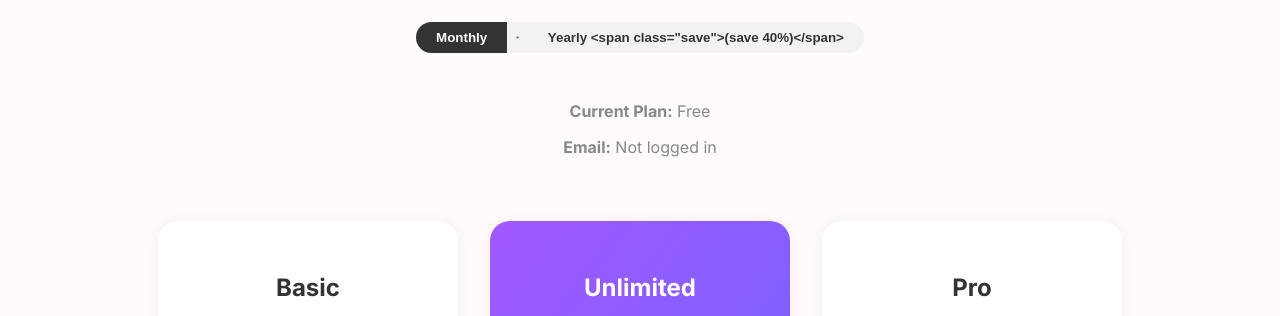
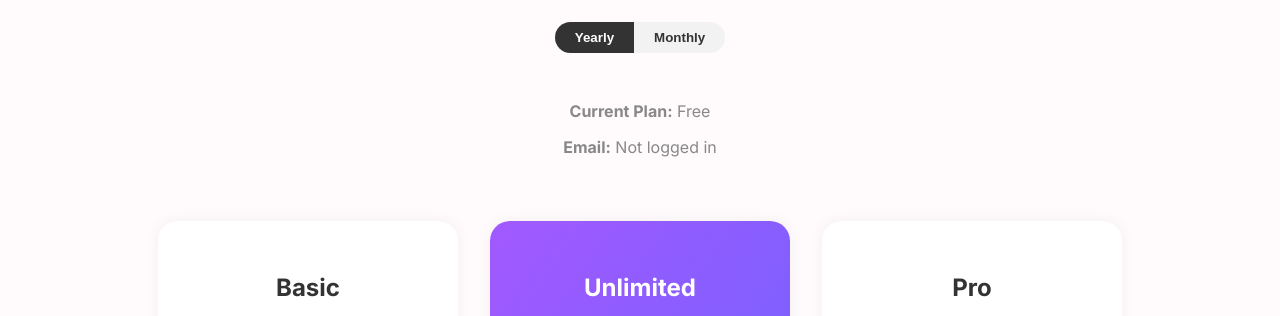
Before and after one commit to BrainstormBuddyy/my-website, a website: page pricing.html in a window 1280 px wide. Shown: the part 184-500 px from the top of the page. Drawn offline with Linux system fonts and the light colour scheme.

```diff
--- a/pricing.html
+++ b/pricing.html
@@ -45,13 +45,7 @@
     body.dark .enterprise-btn:hover{background:#f4f0ff}
     @media (max-width:768px){.pricing-container{flex-direction:column;align-items:center}}
     .pricing-card.nudge { transform: scale(1.02); }
-
-.toggle-switch { align-items: center; gap: .25rem; }
-.toggle-switch .sep { user-select: none; opacity: .8; padding: 0 .25rem; }
-.toggle-switch .save { font-weight: 700; white-space: nowrap; }
-body.dark .toggle-switch .sep { color: #ccc; }
-
-</style>
+  </style>
 
   <!-- Global API base: dev -> localhost, prod -> Render -->
   <script>
@@ -76,12 +70,10 @@
 
   <div class="pricing-header">
     <h1 id="pricingTitle">Choose Your Plan</h1>
-   <div class="toggle-switch">
-  <button id="toggle-monthly" class="active">Monthly</button>
-  <span class="sep">·</span>
-  <button id="toggle-yearly">Yearly <span class="save">(save 40%)</span></button>
-</div>
-
+    <div class="toggle-switch">
+      <button id="toggle-yearly" class="active">Yearly</button>
+      <button id="toggle-monthly">Monthly</button>
+    </div>
   </div>
 
   <div class="user-info">
@@ -217,7 +209,7 @@
       $('emailLabel').textContent=t.emailLabel;
       $('enterpriseBtn').textContent=t.enterpriseBtn;
       // translated toggles
-      $('toggle-yearly').textContent  = `${t.toggleYearly} <span class="save">(save 40%)</span>`;
+      $('toggle-yearly').textContent  = t.toggleYearly;
       $('toggle-monthly').textContent = t.toggleMonthly;
     }
 
```
